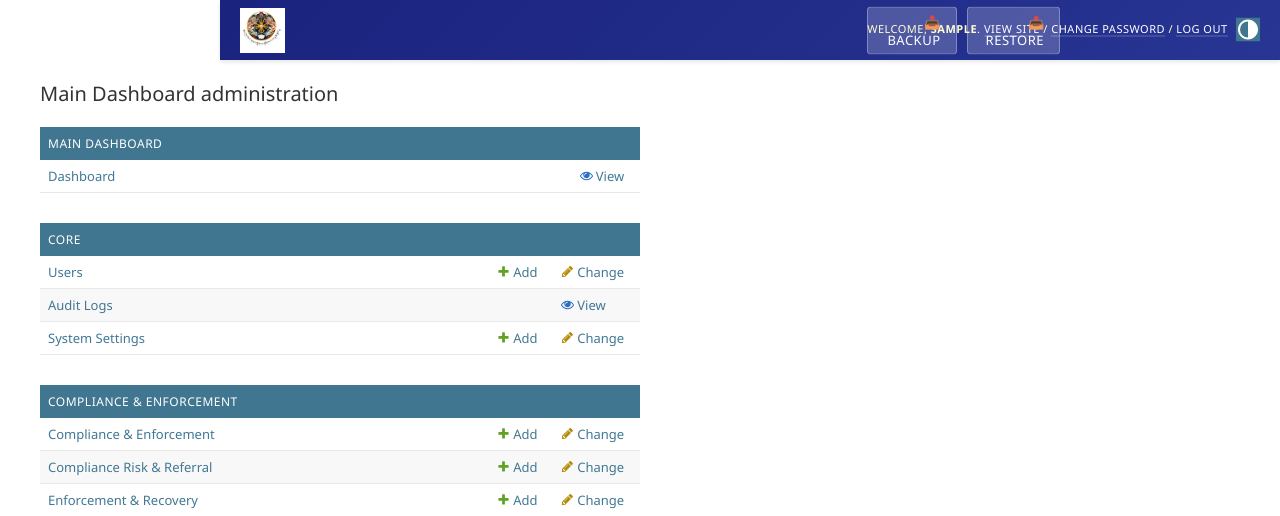
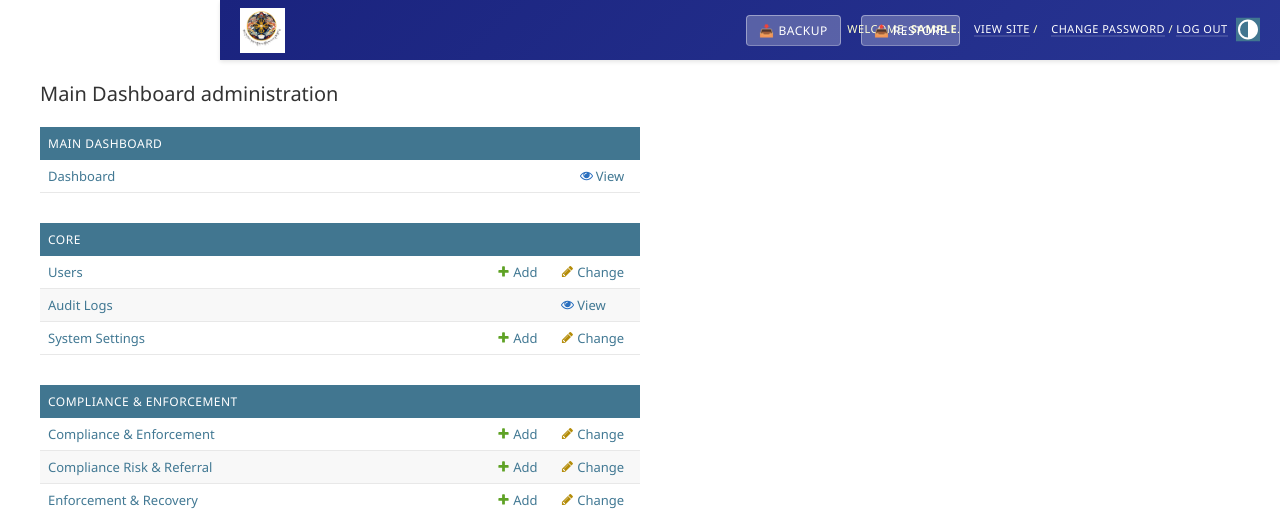
Before and after one commit to jamphel-tshering/gst_compliance_system, a Django app: page /admin/audit_refund/ in a window 1280 px wide. Shown: the top 516 px of the page. Run offline with Django 5.2, Linux system fonts and the light colour scheme; the visitor is signed in with stand-in values (Sample User, id 1); data that the repository does not hold is empty.

Commit message:
Fix backup/restore button positioning to prevent overlap with user tools

```diff
--- a/templates/admin/base_site.html
+++ b/templates/admin/base_site.html
@@ -41,12 +41,14 @@
     right: 20px;
     top: 50%;
     transform: translateY(-50%);
+    z-index: 1003;
 }
 
 #user-tools a {
     color: white !important;
     text-decoration: none;
     font-weight: 500;
+    margin-left: 10px;
 }
 
 #user-tools a:hover {
@@ -56,25 +58,29 @@
 /* Backup/Restore buttons */
 .backup-restore-buttons {
     position: absolute;
-    right: 200px;
+    right: 300px;
     top: 50%;
     transform: translateY(-50%);
     display: flex;
     gap: 10px;
+    z-index: 1002;
 }
 
 .backup-restore-buttons a {
-    background: rgba(255, 255, 255, 0.2);
+    background: rgba(255, 255, 255, 0.25);
     color: white !important;
-    padding: 5px 15px;
+    padding: 6px 12px;
     border-radius: 4px;
     text-decoration: none;
-    font-size: 13px;
-    border: 1px solid rgba(255, 255, 255, 0.3);
+    font-size: 12px;
+    border: 1px solid rgba(255, 255, 255, 0.4);
+    font-weight: 500;
+    display: inline-block;
+    white-space: nowrap;
 }
 
 .backup-restore-buttons a:hover {
-    background: rgba(255, 255, 255, 0.3);
+    background: rgba(255, 255, 255, 0.35);
     text-decoration: none;
 }
 </style>
```
